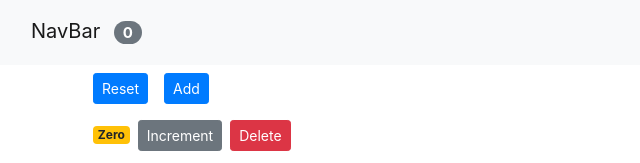
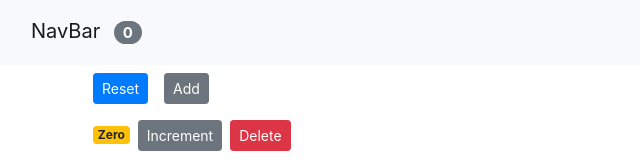
Before and after one commit to tommitah/shopping-cart, a React (Create React App) app: page / in a window 1280 px wide. Shown: the top 163 px of the page, without its empty margins (0-640 px from the left). Built offline with nearby package versions, Linux system fonts and the light colour scheme.

Commit message:
nappivärimuutos

```diff
--- a/src/components/counters.jsx
+++ b/src/components/counters.jsx
@@ -48,7 +48,7 @@ class Counters extends Component {
         <button onClick={onReset} className="btn btn-primary btn-sm m-2">
           Reset
         </button>
-        <button onClick={onAdd} className="btn btn-primary btn-sm m-2">
+        <button onClick={onAdd} className="btn btn-secondary btn-sm m-2">
           Add
         </button>
         {counters.map((counter) => (
```
Also changed, not shown: 1 other file (tests, documents, lock files or other folders).
